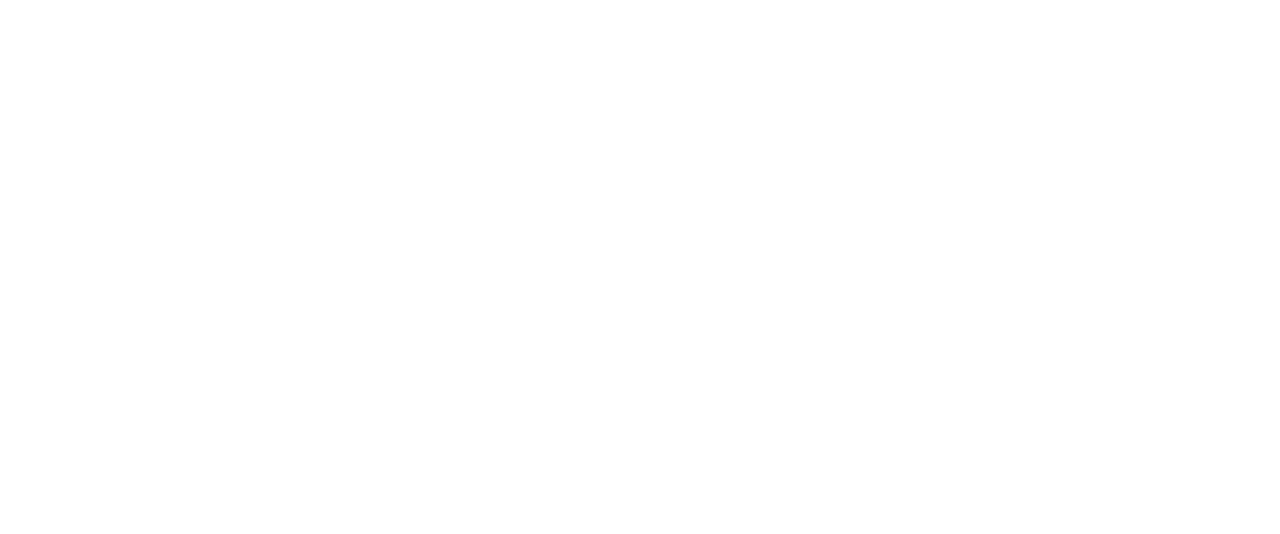
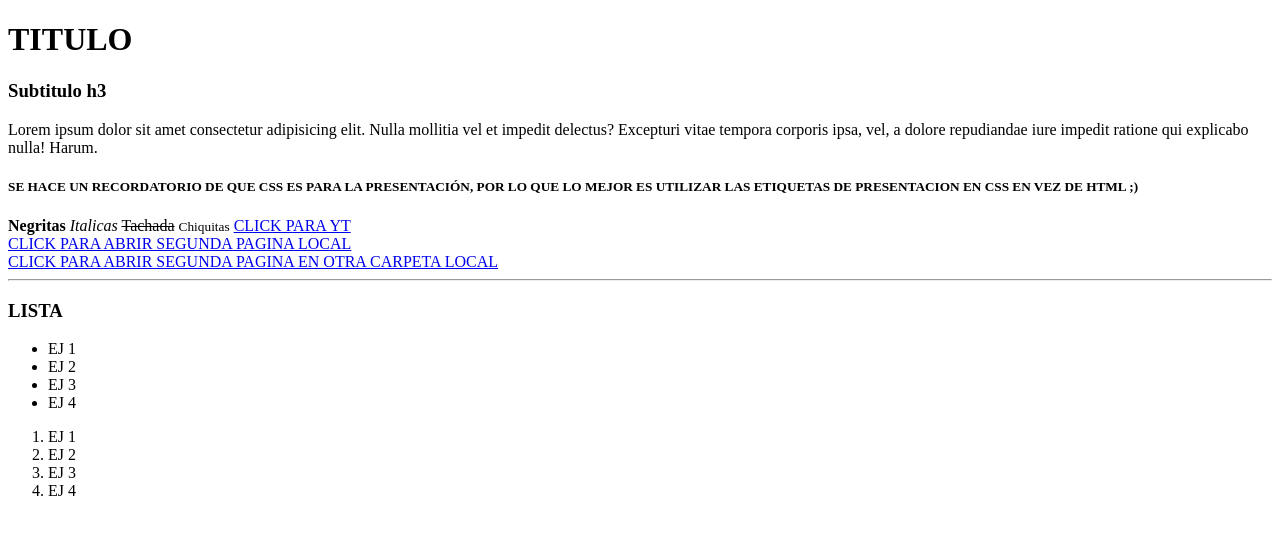
Before and after one commit to jakeekajjakeekaj/HTML5_DALTO_P1, a plain HTML site: page index.html in a window 1280 px wide. Drawn offline with Linux system fonts and the light colour scheme.

Commit message:
Antes de lo liiindo

```diff
--- a/index.html
+++ b/index.html
@@ -1 +1,46 @@
-<!-- hola -->
+<!-- <br/> Salto de linea -->
+<!-- RECORDATORIO: Con fn + f12 se abre la consola -->
+<!DOCTYPE html>
+<html lang="en">
+  <head>
+    <title>PAGINA EJEMPLO</title>
+  </head>
+  <body>
+    <h1>TITULO</h1>
+    <h3>Subtitulo h3</h3>
+    <p>
+      Lorem ipsum dolor sit amet consectetur adipisicing elit. Nulla mollitia
+      vel et impedit delectus? Excepturi vitae tempora corporis ipsa, vel, a
+      dolore repudiandae iure impedit ratione qui explicabo nulla! Harum.
+    </p>
+    <h5>
+      SE HACE UN RECORDATORIO DE QUE CSS ES PARA LA PRESENTACIÓN, POR LO QUE LO
+      MEJOR ES UTILIZAR LAS ETIQUETAS DE PRESENTACION EN CSS EN VEZ DE HTML ;)
+    </h5>
+    <b>Negritas</b>
+    <i>Italicas</i>
+    <strike>Tachada</strike>
+    <small>Chiquitas</small>
+    <a href="https://www.youtube.com/" target="_blank">CLICK PARA YT</a>
+    <br />
+    <a href="pag_link.html">CLICK PARA ABRIR SEGUNDA PAGINA LOCAL</a>
+    <br />
+    <a href="ejemplo_link/pag_link2.html"
+      >CLICK PARA ABRIR SEGUNDA PAGINA EN OTRA CARPETA LOCAL</a
+    >
+    <hr />
+    <h3>LISTA</h3>
+    <ul>
+      <li>EJ 1</li>
+      <li>EJ 2</li>
+      <li>EJ 3</li>
+      <li>EJ 4</li>
+    </ul>
+    <ol>
+      <li>EJ 1</li>
+      <li>EJ 2</li>
+      <li>EJ 3</li>
+      <li>EJ 4</li>
+    </ol>
+  </body>
+</html>
```
Also changed, not shown: ejemplo_link/pag_link2.html (added, +10 -0 lines), pag_link.html (added, +10 -0 lines).
